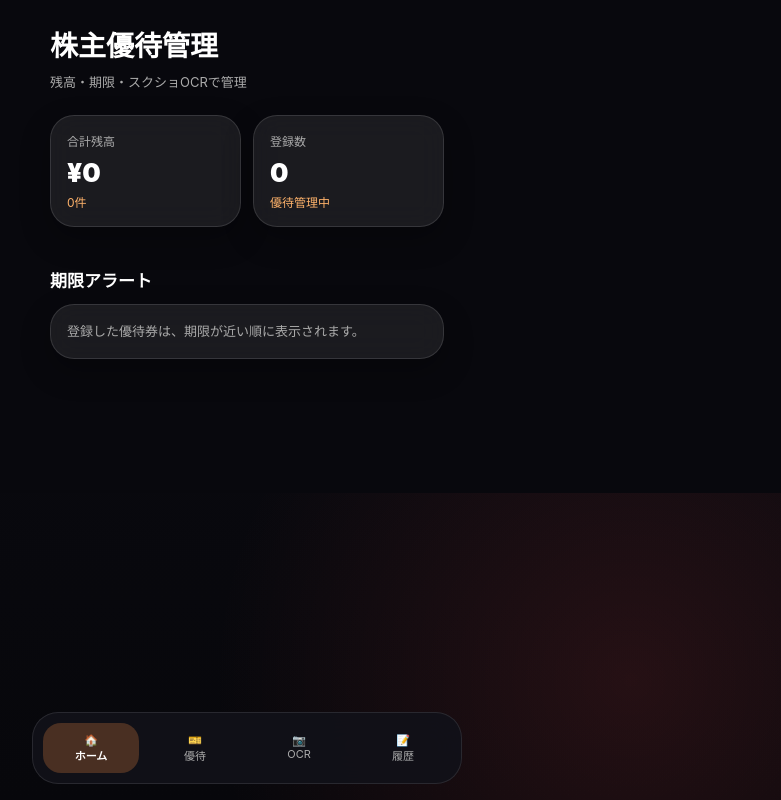
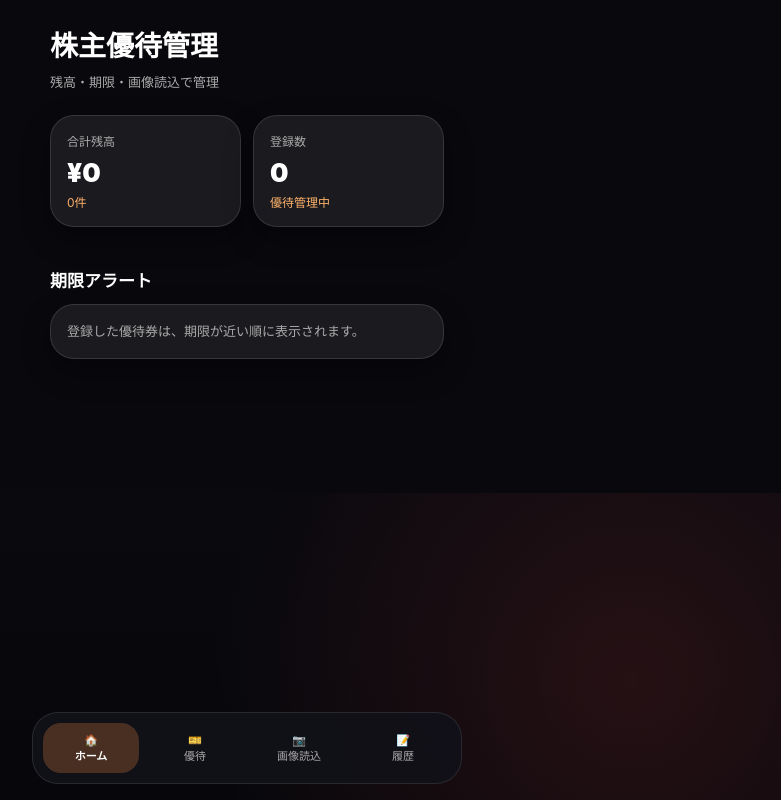
Before and after one commit to k2chanxmx-cloud/kabunushi_app, a Flask app: page / in a window 1280 px wide. Shown: the whole page, without its empty margins (393-1174 px from the left). Run offline with Flask 3, Linux system fonts and the light colour scheme; data that the repository does not hold is empty; some libraries are stand-ins or nearby versions.

Commit message:
Add files via upload

```diff
--- a/templates/index.html
+++ b/templates/index.html
@@ -298,7 +298,7 @@ button.sub{
 
 <div class="header">
     <h1>株主優待管理</h1>
-    <p>残高・期限・スクショOCRで管理</p>
+    <p>残高・期限・画像読込で管理</p>
 </div>
 
 
@@ -471,7 +471,7 @@ button.sub{
      class="section {% if ocr_text or ocr_candidates %}active{% endif %}">
 
     <div class="section-title">
-        スクショOCR
+        スクショ読込
     </div>
 
     <form class="card"
@@ -535,7 +535,7 @@ button.sub{
     {% if ocr_text %}
 
     <div class="section-title">
-        OCR全文
+        読込結果全文
     </div>
 
     <div class="card">
@@ -616,7 +616,7 @@ button.sub{
          data-target="ocr">
 
         📷<br>
-        OCR
+        画像読込
 
     </div>
 
```
